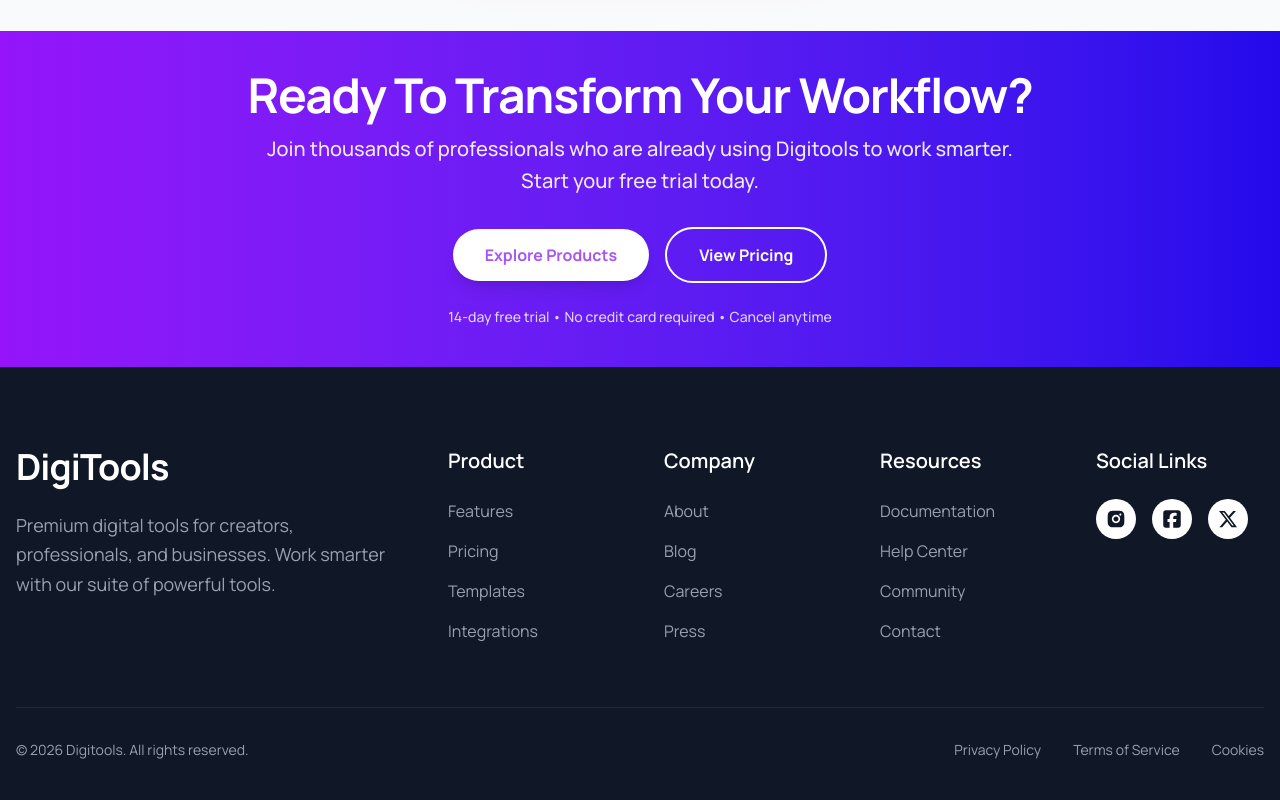
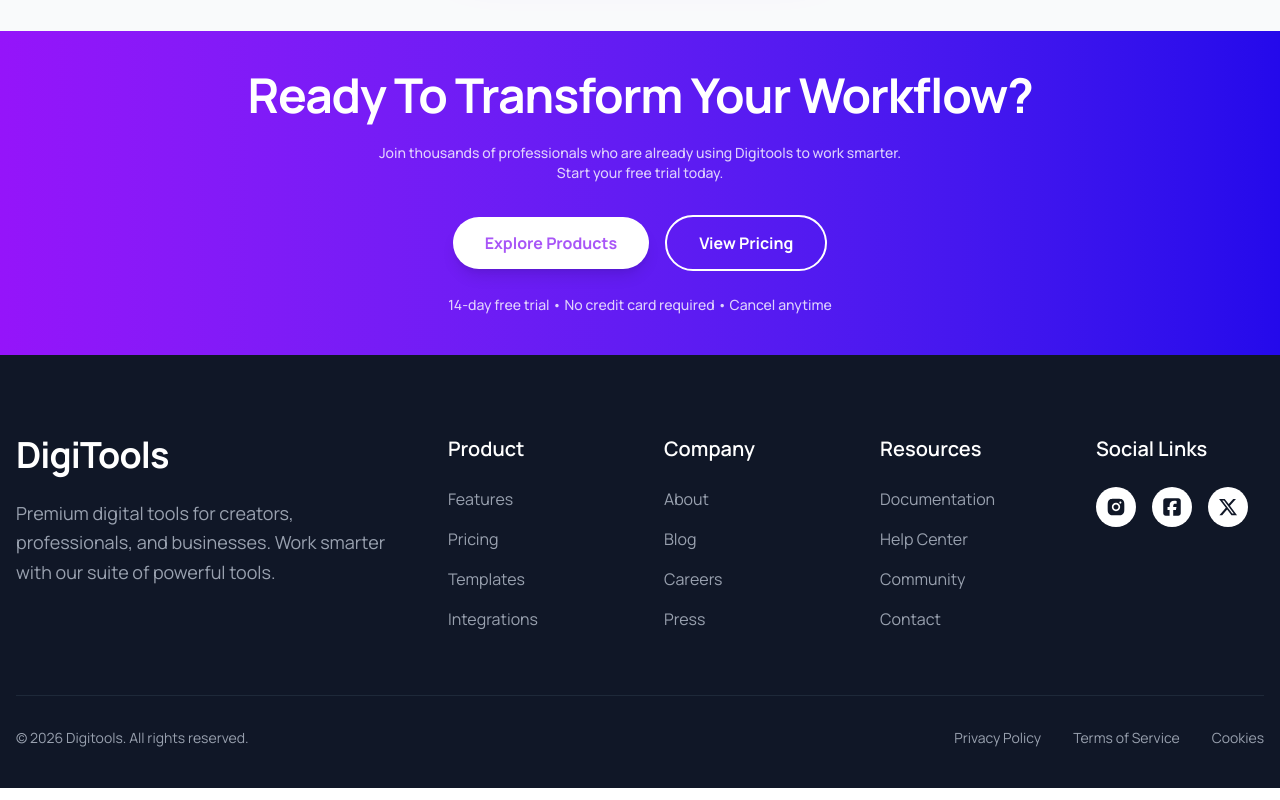
Before and after one commit to nmjakaria/digitools_platform, a React (Vite) app: page / in a window 1280 px wide. Shown: the part 5095-5895 px from the top of the page. Built offline with nearby package versions, Linux system fonts and the light colour scheme.

Commit message:
Final deploy

```diff
--- a/src/components/PricingSection/CTASection.jsx
+++ b/src/components/PricingSection/CTASection.jsx
@@ -8,15 +8,11 @@ const CTASection = () => {
                 <h2 className="text-4xl md:text-5xl font-bold tracking-tight">
                     Ready To Transform Your Workflow?
                 </h2>
-
-                <div className="space-y-1 opacity-90">
-                    <p className="text-lg md:text-xl font-medium">
-                        Join thousands of professionals who are already using Digitools to work smarter.
-                    </p>
-                    <p className="text-lg md:text-xl font-medium">
-                        Start your free trial today.
-                    </p>
-                </div>
+                <p className="text-sm font-medium opacity-80 pt-2">
+                    Join thousands of professionals who are already using Digitools to work smarter.
+                    <br />
+                    Start your free trial today.
+                </p>
 
                 <div className="flex flex-col sm:flex-row items-center justify-center gap-4 pt-4">
                     <button className="px-8 py-3.5 bg-white text-[#a855f7] font-bold rounded-full transition-all shadow-lg active:scale-95 hover:shadow-xl hover:-translate-y-0.5">
```
